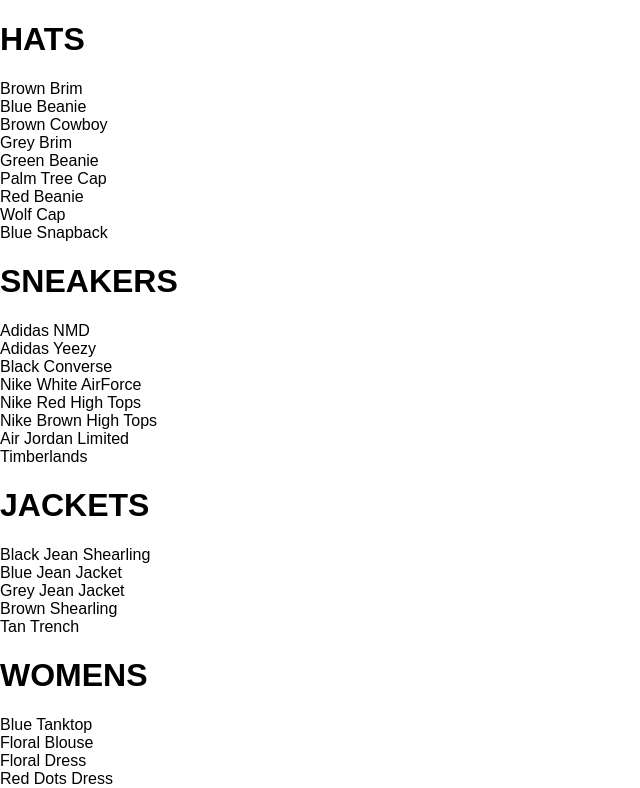
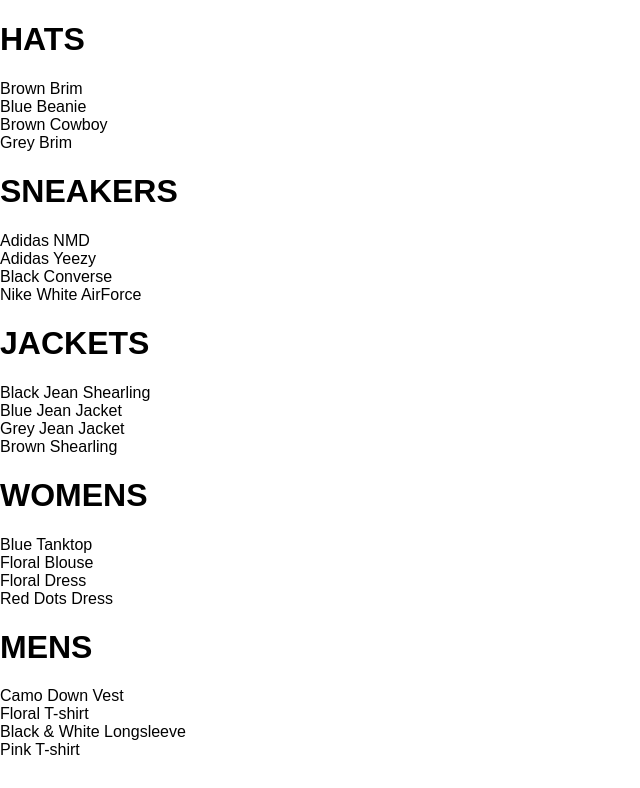
Before and after one commit to Luka-dot/e-store, a React (Create React App) app: page /shop in a window 1280 px wide. Shown: the top 788 px of the page, without its empty margins (0-640 px from the left). Built offline with nearby package versions, Linux system fonts and the light colour scheme.

Commit message:
collection item set up

```diff
--- a/src/components/preview-collection/collection-peview.jsx
+++ b/src/components/preview-collection/collection-peview.jsx
@@ -7,8 +7,10 @@
         <h1 className='title' >{title.toUpperCase()}</h1>
         <div className='preview'>
             {
-                items.map(item => (
-                    <div key={item.id}>{item.name}</div>
+                items
+                    .filter((item, index) => index < 4)   // only 4 previews item to be displayed
+                    .map(item => (
+                        <div key={item.id}>{item.name}</div>
                 ))
             }
         </div>
```
Also changed, not shown: src/components/collection-item/collection-item.component.jsx (added, +21 -0 lines), src/components/collection-item/component-item.styles.scss (added).
